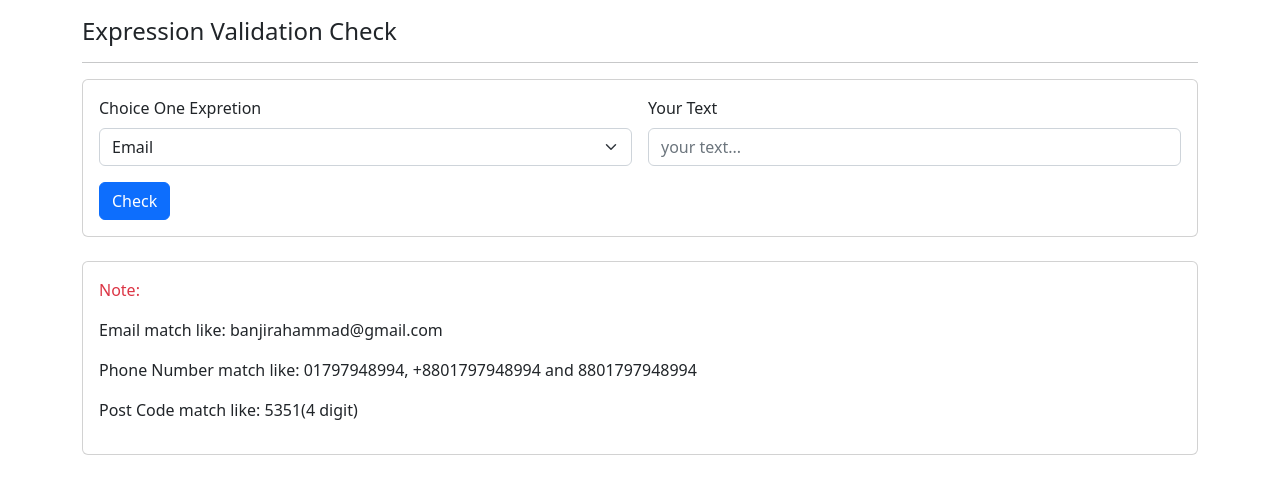
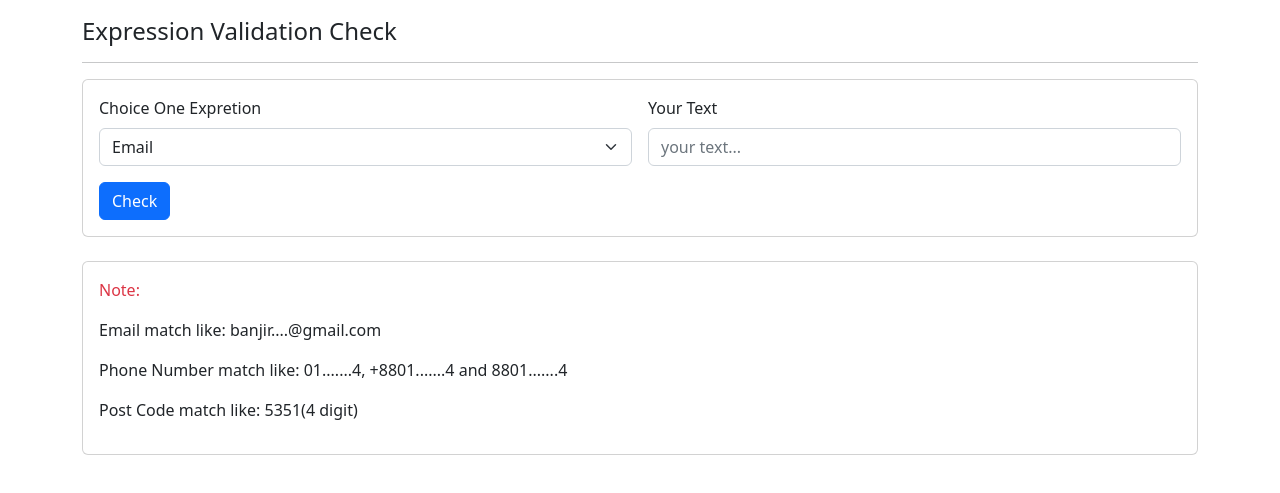
Before and after one commit to banjirahammad/evc, a plain HTML site: page index.html in a window 1280 px wide. Shown: the part 63-556 px from the top of the page. Drawn offline with Linux system fonts and the light colour scheme.

Commit message:
Update rules

```diff
--- a/index.html
+++ b/index.html
@@ -62,8 +62,8 @@
                   <p class="text-danger">
                     Note:
                   </p>
-                  <p>Email match like: banjirahammad@gmail.com </p>
-                  <p>Phone Number match like: 01797948994, +8801797948994 and 8801797948994</p>
+                  <p>Email match like: banjir....@gmail.com </p>
+                  <p>Phone Number match like: 01.......4, +8801.......4 and 8801.......4</p>
                   <p>Post Code match like: 5351(4 digit) </p>
                 </div>
               </div>
```
